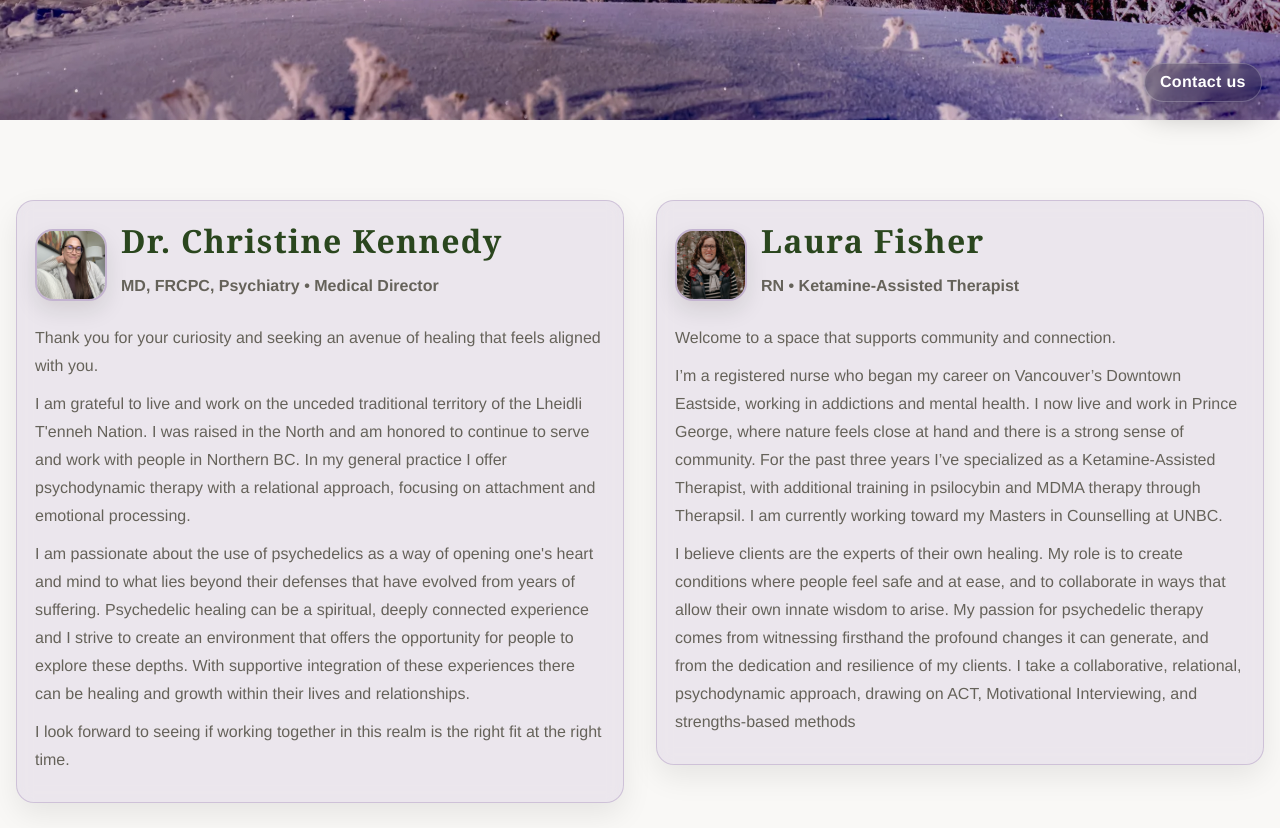
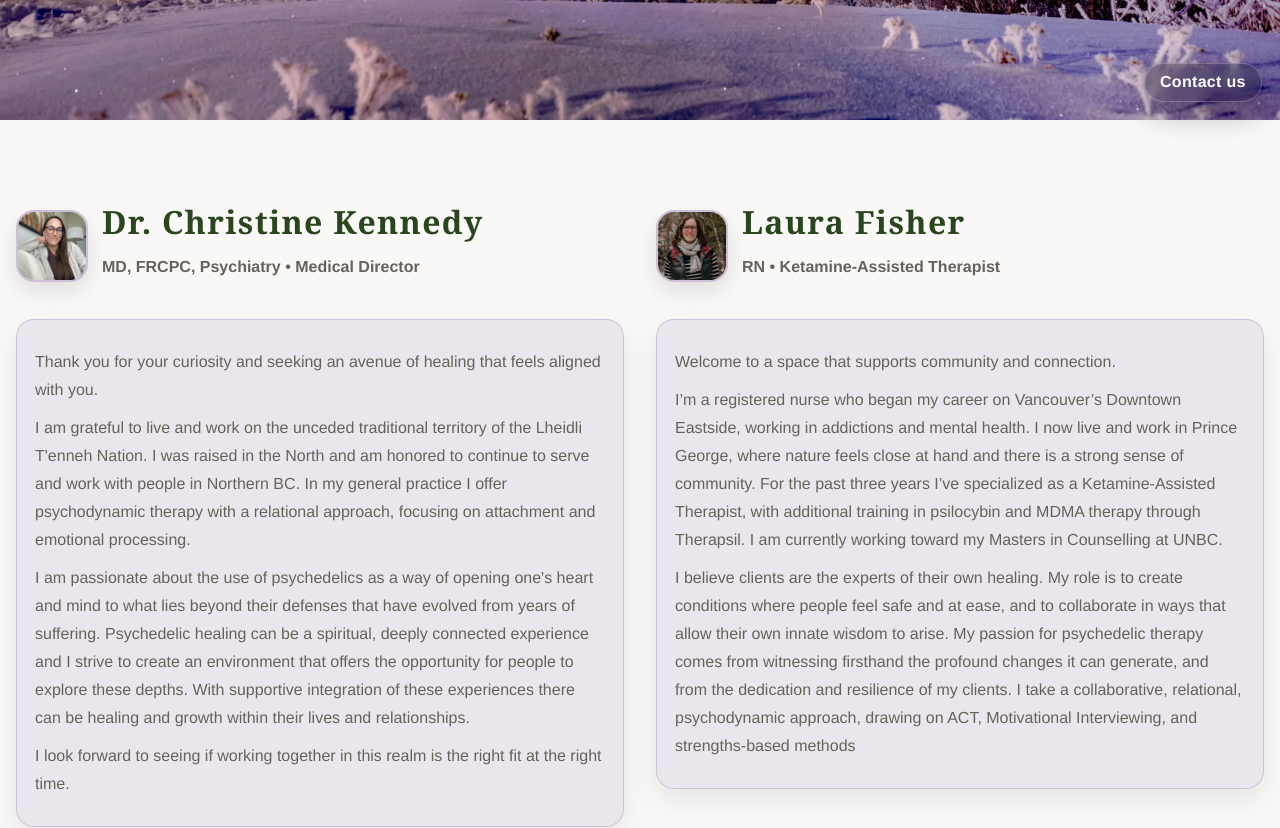
Before and after one commit to RachelKennedy09/guided-collective-therapy-2026, a React (Vite) app: page /team in a window 1280 px wide. Shown: the part 680-1508 px from the top of the page. Built offline with nearby package versions, Linux system fonts and the light colour scheme.

Commit message:
Update About and Team sections for improved clarity and styling; add team bio box for better layout

```diff
--- a/src/pages/About.jsx
+++ b/src/pages/About.jsx
@@ -64,12 +64,12 @@ export default function About() {
               <h3 className="about-card__title">Referrals</h3>
               <p className="about-card__text">
                 If you’re a clinician or a patient looking to refer, please
-                visit the Contact page and we’ll guide you through next steps.
+                visit the Referrals page and we’ll guide you through next steps.
               </p>
 
               {/* Optional: small “button” link style */}
-              <a className="about-card__link" href="/contact">
-                Go to Contact →
+              <a className="about-card__link" href="/referrals">
+                Go to Referrals →
               </a>
             </article>
           </div>
--- a/src/pages/Team.jsx
+++ b/src/pages/Team.jsx
@@ -69,6 +69,7 @@ export default function Team() {
               </div>
             </div>
 
+            <div className="team-bio-box">
               <p>
                 Thank you for your curiosity and seeking an avenue of healing that
                 feels aligned with you.
@@ -96,6 +97,7 @@ export default function Team() {
                 right fit at the right time.
               </p>
             </div>
+          </div>
         </section>
 
         <section id="laura" className="team-section-block">
@@ -114,6 +116,7 @@ export default function Team() {
               </div>
             </div>
 
+            <div className="team-bio-box">
               <p>Welcome to a space that supports community and connection.</p>
               <p>
                 I’m a registered nurse who began my career on Vancouver’s Downtown
@@ -135,6 +138,7 @@ export default function Team() {
                 and strengths-based methods
               </p>
             </div>
+          </div>
         </section>
       </div>
     </section>
--- a/src/style.css
+++ b/src/style.css
@@ -868,12 +868,9 @@ a {
   max-width: 720px;
   margin-inline: auto;
   box-sizing: border-box;
-  border-radius: 18px;
-  padding: 18px;
-  background: rgba(120, 85, 155, 0.10);
-  border: 1px solid rgba(120, 85, 155, 0.25);
-  box-shadow: 0 12px 30px rgba(0, 0, 0, 0.08);
-  backdrop-filter: blur(8px);
+  display: flex;
+  flex-direction: column;
+  gap: 14px;
 }
 
 .team-section-header {
@@ -907,6 +904,15 @@ a {
   opacity: 0.85;
 }
 
+.team-bio-box {
+  border-radius: 18px;
+  padding: 18px;
+  background: rgba(120, 85, 155, 0.10);
+  border: 1px solid rgba(120, 85, 155, 0.25);
+  box-shadow: 0 12px 30px rgba(0, 0, 0, 0.08);
+  backdrop-filter: blur(8px);
+}
+
 .team-section-inner p {
   color: var(--text-subtle);
   line-height: 1.75;
@@ -915,7 +921,7 @@ a {
   opacity: 0.95;
 }
 
-.team-section-inner:hover {
+.team-bio-box:hover {
   transform: translateY(-2px);
   transition: transform 200ms ease, box-shadow 200ms ease;
   box-shadow: 0 16px 38px rgba(0, 0, 0, 0.10);
@@ -926,15 +932,19 @@ a {
     display: grid;
     grid-template-columns: repeat(2, minmax(0, 1fr));
     gap: 2rem;
+    align-items: stretch;
   }
 
   .team-section-block {
     padding: 0;
     border-bottom: none;
+    height: 100%;
+    display: flex;
   }
 
   .team-section-inner {
     max-width: 100%;
+    height: 100%;
   }
 }
 
```
Lines whose indentation alone changed are shown as unchanged.
